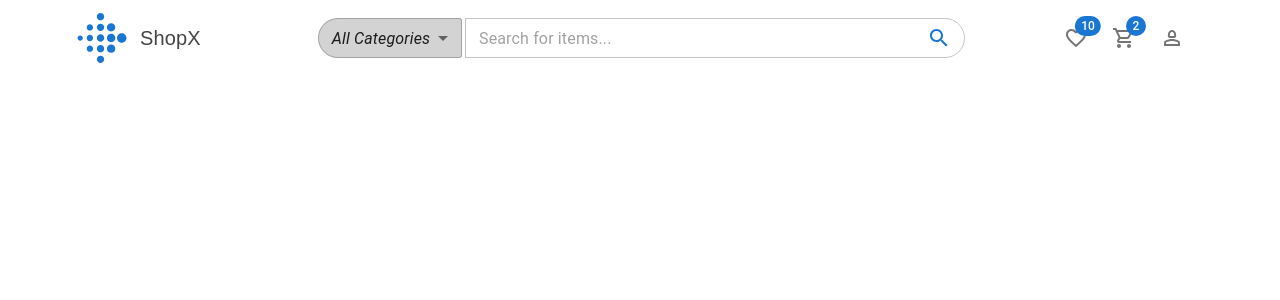
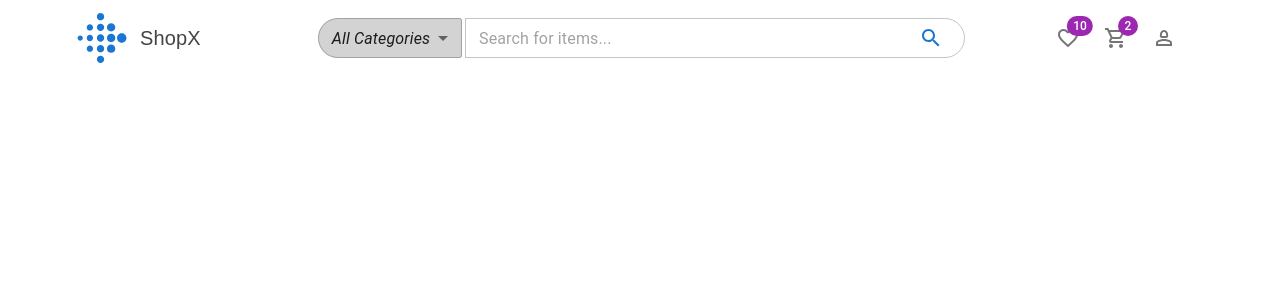
Before and after one commit to agentxyz999/ecommerce-app, a React (Create React App) app: page / in a window 1280 px wide. Shown: the top 300 px of the page. Built offline with nearby package versions, Linux system fonts and the light colour scheme; a web font is replaced by a local one.

Commit message:
added IconButton for each clickable icons and hover color

```diff
--- a/src/components/header/Header.jsx
+++ b/src/components/header/Header.jsx
@@ -12,11 +12,13 @@ import {
   Badge,
   Typography,
 } from "@mui/material";
+// icons
 import FitbitTwoToneIcon from "@mui/icons-material/FitbitTwoTone";
 import SearchIcon from "@mui/icons-material/Search";
 import FavoriteBorderOutlinedIcon from "@mui/icons-material/FavoriteBorderOutlined";
 import ShoppingCartOutlinedIcon from "@mui/icons-material/ShoppingCartOutlined";
 import Person2OutlinedIcon from "@mui/icons-material/Person2Outlined";
+import IconButton from "@mui/material/IconButton";
 
 const Header = () => {
   return (
@@ -132,26 +134,30 @@ const Header = () => {
                   xs: "30px",
                 },
                 height: 40,
+                "&:hover": {
+                  borderColor: "yellow",
+                },
               }}
               fullWidth
               id="outlined-adornment-weight"
               endAdornment={
                 <InputAdornment position="end">
+                  <IconButton>
                     <SearchIcon
                       color="primary"
-                    cursor="pointer"
                       onClick={() => console.log("clicked")}
                     />
+                  </IconButton>
                 </InputAdornment>
               }
             />
           </FormControl>
         </Grid>
-        {/* Icons */}
+        {/* Icons(wishlist, cart, account icon) */}
         <Grid
           container
           item
-          gap={3}
+          gap={1}
           xl={2}
           lg={2}
           md={2}
@@ -160,13 +166,40 @@ const Header = () => {
           alignItems="center"
           justifyContent="flex-end"
         >
-          <Badge badgeContent={10} color="primary">
-            <FavoriteBorderOutlinedIcon color="action" />
+          <IconButton>
+            <Badge badgeContent={10} color="secondary">
+              <FavoriteBorderOutlinedIcon
+                color="action"
+                sx={{
+                  "&:hover": {
+                    color: "primary.main",
+                  },
+                }}
+              />
             </Badge>
-          <Badge badgeContent={2} color="primary">
-            <ShoppingCartOutlinedIcon color="action" />
+          </IconButton>
+          <IconButton>
+            <Badge badgeContent={2} color="secondary">
+              <ShoppingCartOutlinedIcon
+                color="action"
+                sx={{
+                  "&:hover": {
+                    color: "primary.main",
+                  },
+                }}
+              />
             </Badge>
-          <Person2OutlinedIcon color="action" />
+          </IconButton>
+          <IconButton>
+            <Person2OutlinedIcon
+              color="action"
+              sx={{
+                "&:hover": {
+                  color: "primary.main",
+                },
+              }}
+            />
+          </IconButton>
           <TemporaryDrawer />
         </Grid>
       </Grid>
--- a/src/components/header/TemporaryDrawer.jsx
+++ b/src/components/header/TemporaryDrawer.jsx
@@ -11,6 +11,7 @@ import MenuOpenIcon from "@mui/icons-material/MenuOpen";
 import CancelIcon from "@mui/icons-material/Cancel";
 import PeopleIcon from "@mui/icons-material/People";
 import CheckroomIcon from "@mui/icons-material/Checkroom";
+import IconButton from "@mui/material/IconButton";
 
 export default function TemporaryDrawer() {
   const [state, setState] = useState({
@@ -38,9 +39,9 @@ export default function TemporaryDrawer() {
       onClick={toggleDrawer(anchor, false)}
       onKeyDown={toggleDrawer(anchor, false)}
     >
-      <CancelIcon
-        sx={{ padding: "20px", color: "#d0312d", fontSize: "40px" }}
-      />
+      <IconButton>
+        <CancelIcon sx={{ color: "#d0312d", fontSize: "40px" }} />
+      </IconButton>
       <List>
         {["All Categories", "Men", "Women", "Kids"].map((text, index) => (
           <ListItem key={text} disablePadding>
@@ -72,9 +73,10 @@ export default function TemporaryDrawer() {
   return (
     <div>
       <React.Fragment>
+        <IconButton>
           <MenuOpenIcon
             onClick={toggleDrawer("right", true)}
-          color="primary"
+            color="action"
             sx={{
               display: {
                 xl: "none",
@@ -83,8 +85,12 @@ export default function TemporaryDrawer() {
                 sm: "none",
                 xs: "block",
               },
+              "&:hover": {
+                color: "primary.main",
+              },
             }}
           />
+        </IconButton>
         <Drawer
           anchor={"right"}
           open={state["right"]}
```
Also changed, not shown: src/assets/images/logo.png (deleted). Lines whose indentation alone changed are shown as unchanged.
